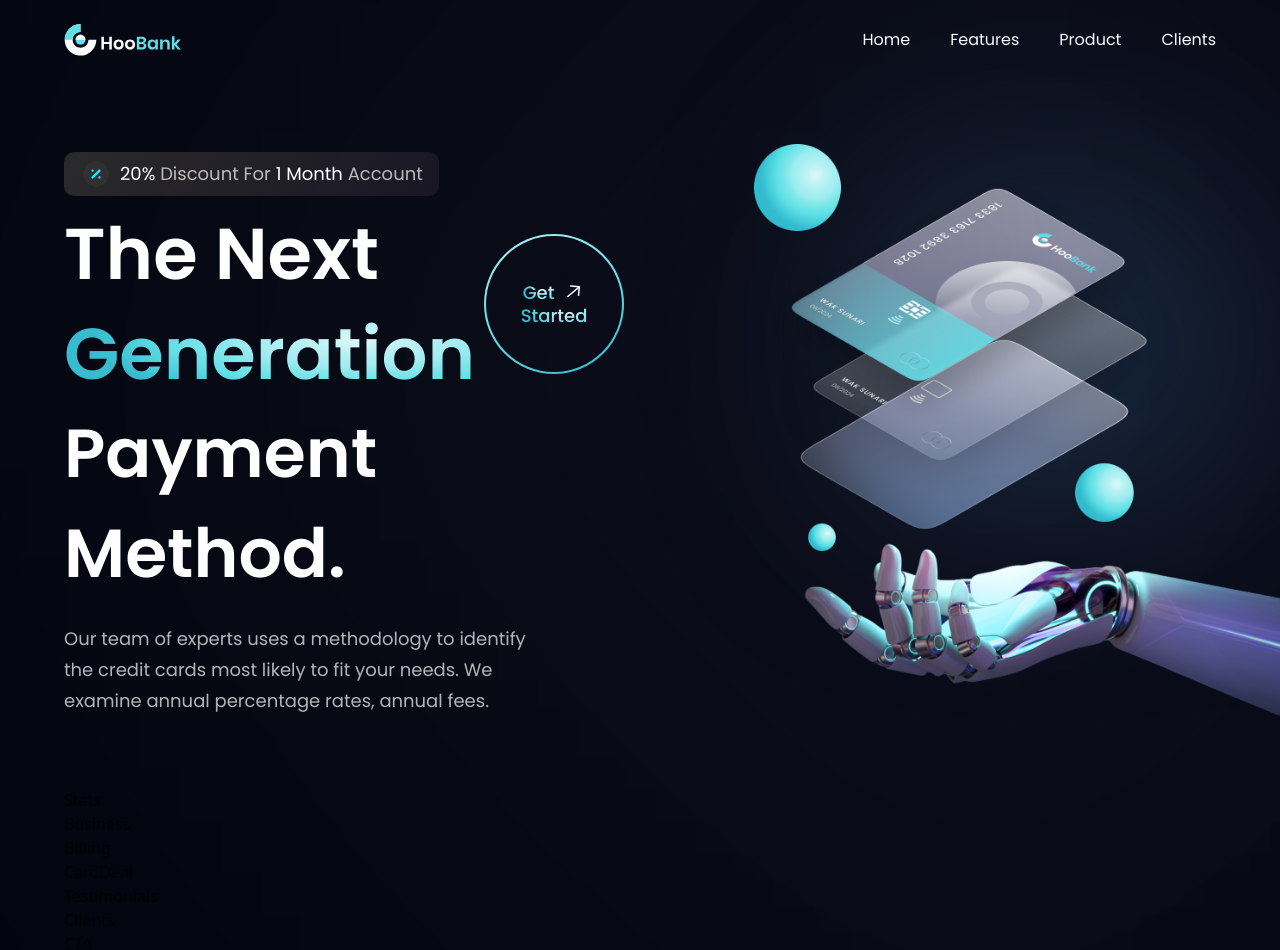
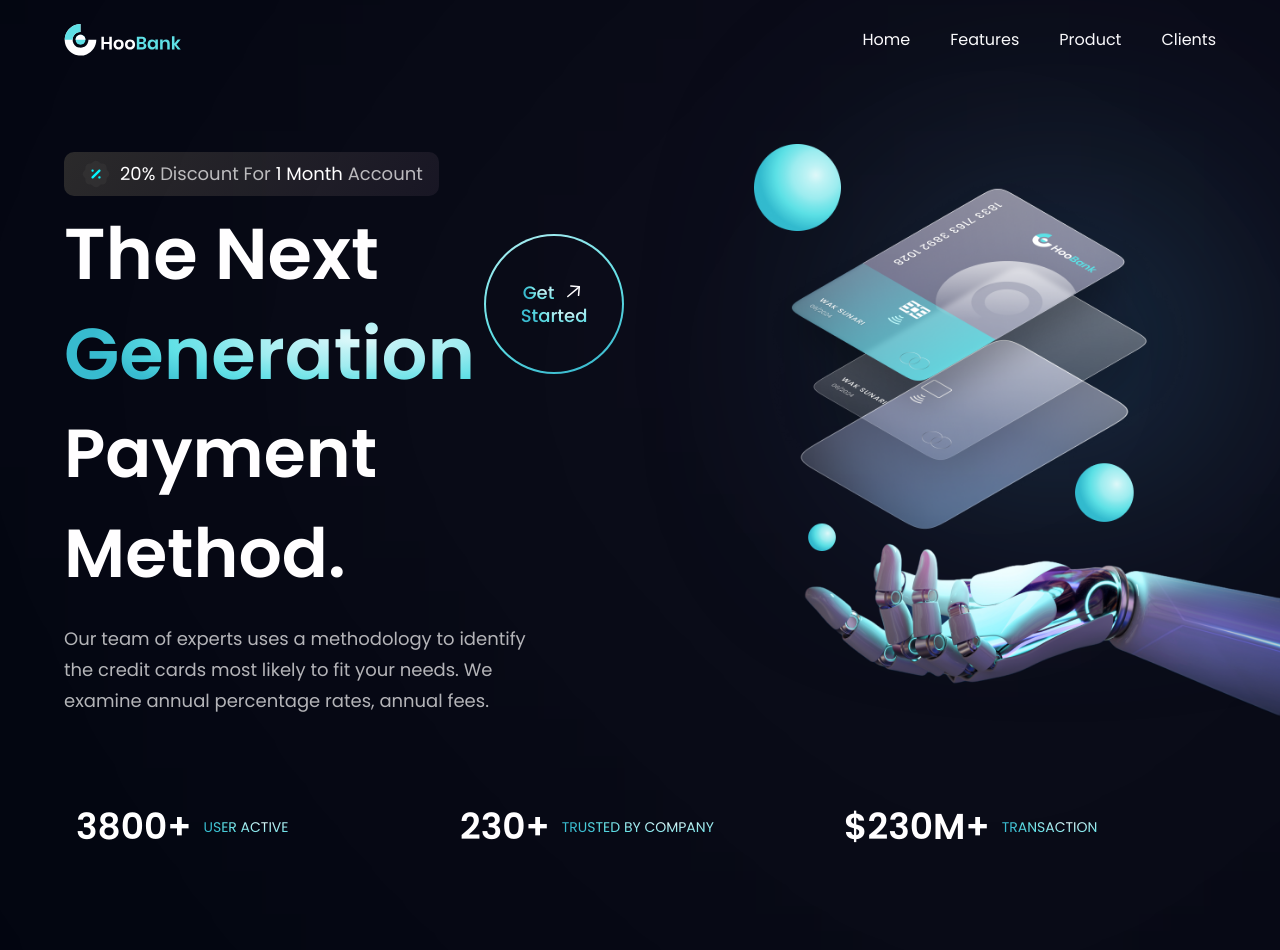
Before and after one commit to mhm13dev/hoo-bank, a React (Vite) app: page / in a window 1280 px wide. Shown: the top 950 px of the page. Built offline with nearby package versions, Linux system fonts and the light colour scheme.

Commit message:
Stats Section Done

```diff
--- a/src/components/stats/index.tsx
+++ b/src/components/stats/index.tsx
@@ -1,7 +1,29 @@
 import React from "react";
+import { stats } from "../../constants";
+import { styles } from "../../styles";
 
 const Stats = () => {
-  return <div>Stats</div>;
+  return (
+    <section
+      className={`${styles.flexCenter} flex-row flex-wrap sm:mb-20 mb-6`}
+    >
+      {stats.map((stat) => {
+        return (
+          <div
+            key={stat.id}
+            className={`flex-1 flex items-center justify-start flex-row m-3`}
+          >
+            <h1 className="font-poppins font-semibold xs:text-4xl text-[30px] xs:leading-[53px] leading-[43px] text-white">
+              {stat.value}
+            </h1>
+            <p className="font-poppins font-normal xs:text-sm text-[15px] xs:leading-[26px] leading-[21px] text-gradient uppercase ml-3">
+              {stat.title}
+            </p>
+          </div>
+        );
+      })}
+    </section>
+  );
 };
 
 export default Stats;
```
